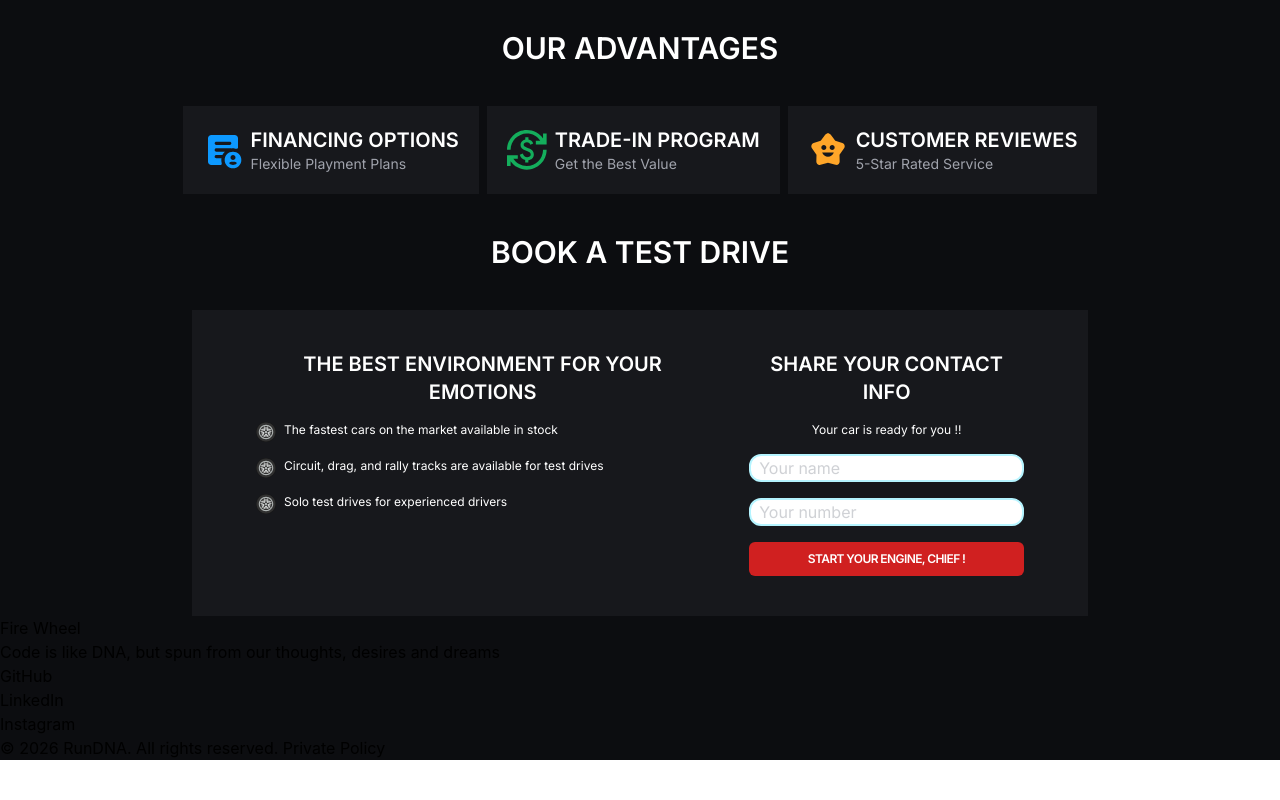
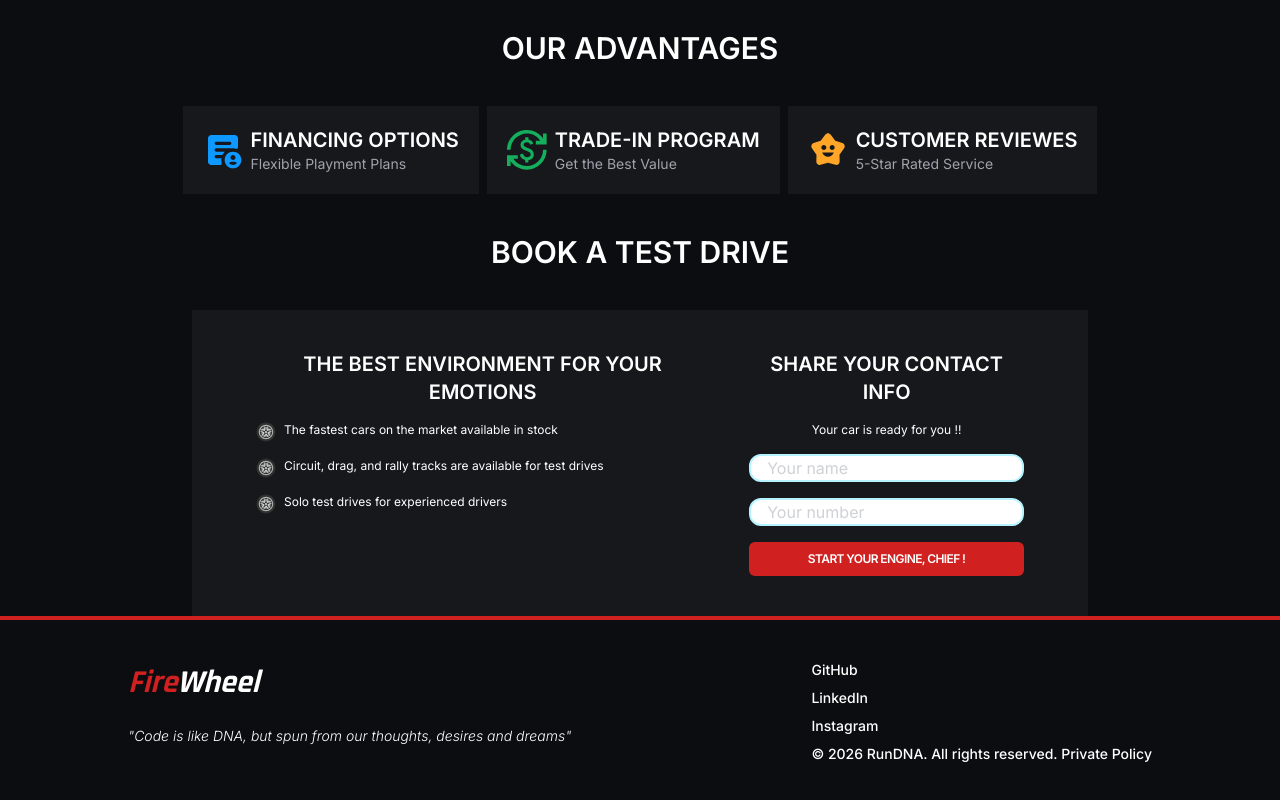
Before and after one commit to babichsvyat-a11y/React-Car-Shop, a React (Vite) app: page / in a window 1280 px wide. Shown: the part 1041-1841 px from the top of the page. Before the commit the page ends 1801 px from the top, so only its background shows below. Built offline with nearby package versions, Linux system fonts and the light colour scheme.

Commit message:
footer section

```diff
--- a/src/components/contact.jsx
+++ b/src/components/contact.jsx
@@ -49,13 +49,13 @@ const Contact = () => {
             </h3>
             <p className="text-xs text-center">Your car is ready for you !!</p>
             <input
-              className="bg-white border-simply-accent-light border-2 rounded-xl text-secondary-text font-secondary text-base pl-2"
+              className="bg-white border-simply-accent-light border-2 rounded-xl text-secondary-text font-secondary text-base pl-4"
               name="user_name"
               placeholder="Your name"
               type="text"
             />
             <input
-              className="bg-white border-simply-accent-light border-2 rounded-xl text-secondary-text font-secondary text-base pl-2"
+              className="bg-white border-simply-accent-light border-2 rounded-xl text-secondary-text font-secondary text-base pl-4"
               name=" user_tel"
               placeholder="Your number"
               type="tel"
--- a/src/components/footer.jsx
+++ b/src/components/footer.jsx
@@ -1,37 +1,52 @@
 const Footer = () => {
   return (
-    <footer className="footer">
-      <div className="footer__container">
-        <div className="footer__box--left">
-          <div className="logo">
-            <a className="logo__link link" href="/">
-              Fire <span className="text__accent--brand">Wheel</span>
+    <footer className=" text-primary-text font-medium text-sm font-secondary border-t-brand-accent border-t-4">
+      <div className="flex flex-row justify-between px-[10%] py-10">
+        <div className="flex flex-col gap-5">
+          <div className="">
+            <a
+              className="font-primary text-[32px] font-black italic text-brand-accent"
+              href="/"
+            >
+              Fire<span className="text-primary-text">Wheel</span>
             </a>
           </div>
-          <p className="footer__text">
-            Code is like DNA, but spun from our thoughts, desires and dreams
+          <p className="italic font-light">
+            "Code is like DNA, but spun from our thoughts, desires and dreams"
           </p>
         </div>
-        <div className="footer__box--right">
-          <nav className="footer__nav nav">
-            <ul className="nav__list list">
-              <li className="nav__item list__item">
-                <a className="nav__link link " href="#">
-                  <button className="nav__button button__nav" type="button">
+        <div className="flex flex-col gap-2">
+          <nav className="">
+            <ul className="flex flex-col gap-2">
+              <li className="">
+                <a className="" href="https://github.com/babichsvyat-a11y">
+                  <button
+                    className="hover:text-brand-accent-dark transition delay-100 duration-200 easy-in cursor-pointer"
+                    type="button"
+                  >
                     GitHub
                   </button>
                 </a>
               </li>
-              <li className="nav__item list__item">
-                <a className="nav__link link " href="#">
-                  <button className="nav__button button__nav" type="button">
+              <li className="">
+                <a
+                  className=""
+                  href="https://www.linkedin.com/in/svyatoslav-babych-72a3a83a0/"
+                >
+                  <button
+                    className="hover:text-brand-accent-dark transition delay-100 duration-200 easy-in cursor-pointer"
+                    type="button"
+                  >
                     LinkedIn
                   </button>
                 </a>
               </li>
-              <li className="nav__item list__item">
-                <a className="nav__link link " href="#">
-                  <button className="nav__button button__nav" type="button">
+              <li className="">
+                <a className="" href="https://www.instagram.com/da.baby4_/">
+                  <button
+                    className="hover:text-brand-accent-dark transition delay-100 duration-200 easy-in cursor-pointer"
+                    type="button"
+                  >
                     Instagram
                   </button>
                 </a>
@@ -39,7 +54,7 @@ const Footer = () => {
             </ul>
           </nav>
 
-          <p class="footer__confidition">
+          <p class="">
             &copy; 2026 RunDNA. All rights reserved. Private Policy
           </p>
         </div>
```
